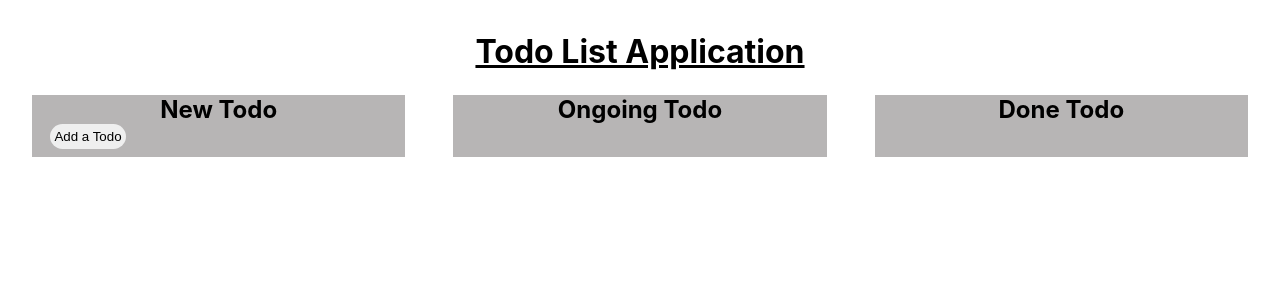
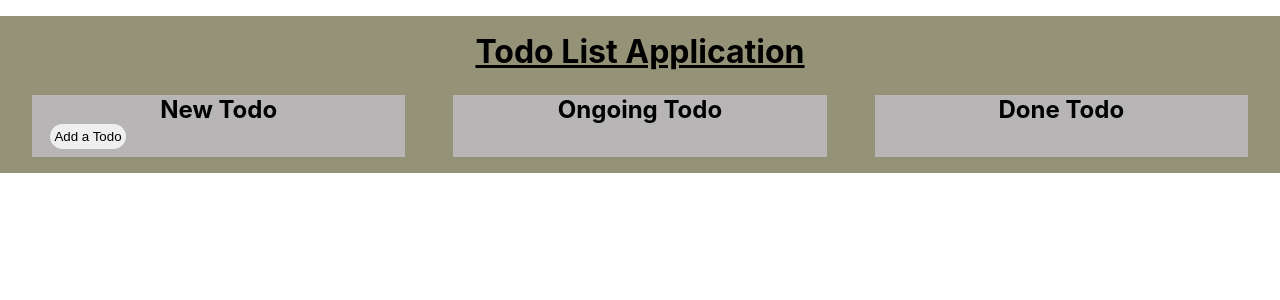
Before and after one commit to RRaihan1234/todo, a React (Create React App) app: page / in a window 1280 px wide. Shown: the top 300 px of the page. Built offline with nearby package versions, Linux system fonts and the light colour scheme.

Commit message:
first commit

```diff
--- a/src/App.css
+++ b/src/App.css
@@ -5,14 +5,14 @@
   }
 h1{
   text-align: center;
-  /* background:rgb(148, 147, 119); */
+  background:rgb(148, 147, 119);
   padding-top: 1rem;
   margin-top: 1rem;
   margin-bottom: -1.5rem;
   text-decoration: underline;
 }
 .App {
-  /* background:rgb(148, 147, 119); */
+  background:rgb(148, 147, 119);
   padding:1rem;
   display:flex;
   justify-content: space-around;
```
